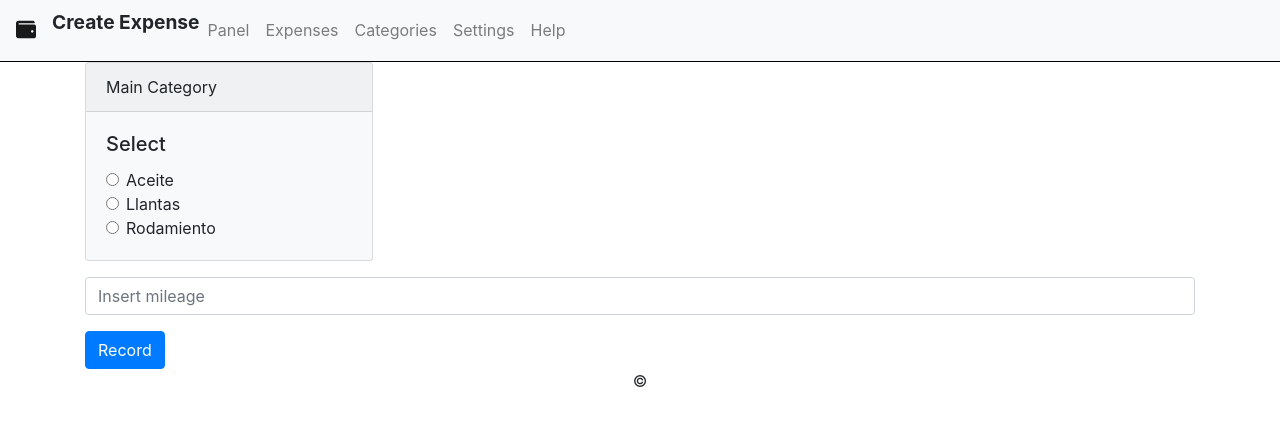
After one commit to mmanumos/chronocar, a Flask app: page /create_expense in a window 1280 px wide. The commit adds this page. Shown: the top 426 px of the page. Run offline with Flask 2, Linux system fonts and the light colour scheme; some libraries are stand-ins or nearby versions.

Commit message:
Update key sessionStorage and view create_expense

```diff
--- a/App.py
+++ b/App.py
@@ -21,6 +21,10 @@ def _panel():
 def _expenses():
     return render_template('expenses.html')
 
+@app.route('/create_expense')
+def _create_expense():
+    return render_template('create-expense.html')
+
 @app.route('/categories')
 def _categories():
     return render_template('categories.html')
--- a/static/scripts/login.js
+++ b/static/scripts/login.js
@@ -28,7 +28,7 @@ $('#btnSignin').click(function () {
         ContentType: 'Application/json',
         success: function (result) {
             userId = result.id;
-            sessionStorage.setItem('User ID', userId);
+            sessionStorage.setItem('UserID', userId);
             const divUserId = document.getElementById('showUserId');
             console.log(userId);
             location.href = "panel";
--- a/templates/base.html
+++ b/templates/base.html
@@ -45,9 +45,7 @@
     <main class="container">
         {% block content %}{% endblock %}
     </main>
-    <footer class="container-fluid text-center">
-
-    </footer>
+    <footer class="container-fluid text-center">&copy;</footer>
 </body>
 <script src="https://code.jquery.com/jquery-3.5.1.slim.min.js"></script>
 <script src="https://code.jquery.com/jquery-3.2.1.min.js"></script>
--- /dev/null
+++ b/templates/create-expense.html
@@ -0,0 +1,38 @@
+{% extends 'base.html' %}
+
+{% block title %}
+Create Expense
+{% endblock %}
+
+{% block content %}
+<div class="card bg-light mb-3" style="max-width: 18rem;">
+    <div class="card-header">Main Category</div>
+    <div class="card-body">
+        <h5 class="card-title">Select</h5>
+        <div class="form-check">
+            <input class="form-check-input" type="radio" name="exampleRadios" id="exampleRadios1" value="1">
+            <label class="form-check-label" for="exampleRadios1">
+                Aceite
+            </label>
+        </div>
+        <div class="form-check">
+            <input class="form-check-input" type="radio" name="exampleRadios" id="exampleRadios2" value="2">
+            <label class="form-check-label" for="exampleRadios2">
+                Llantas
+            </label>
+        </div>
+        <div class="form-check">
+            <input class="form-check-input" type="radio" name="exampleRadios" id="exampleRadios1" value="1">
+            <label class="form-check-label" for="exampleRadios1">
+                Rodamiento
+            </label>
+        </div>
+    </div>
+</div>
+<form>
+    <div class="form-group">
+        <input type="text" class="form-control" placeholder="Insert mileage">
+    </div>
+    <button type="submit" class="btn btn-primary">Record</button>
+</form>
+{% endblock %}
```
Also changed, not shown: templates/panel.html (+4 -4 lines).
